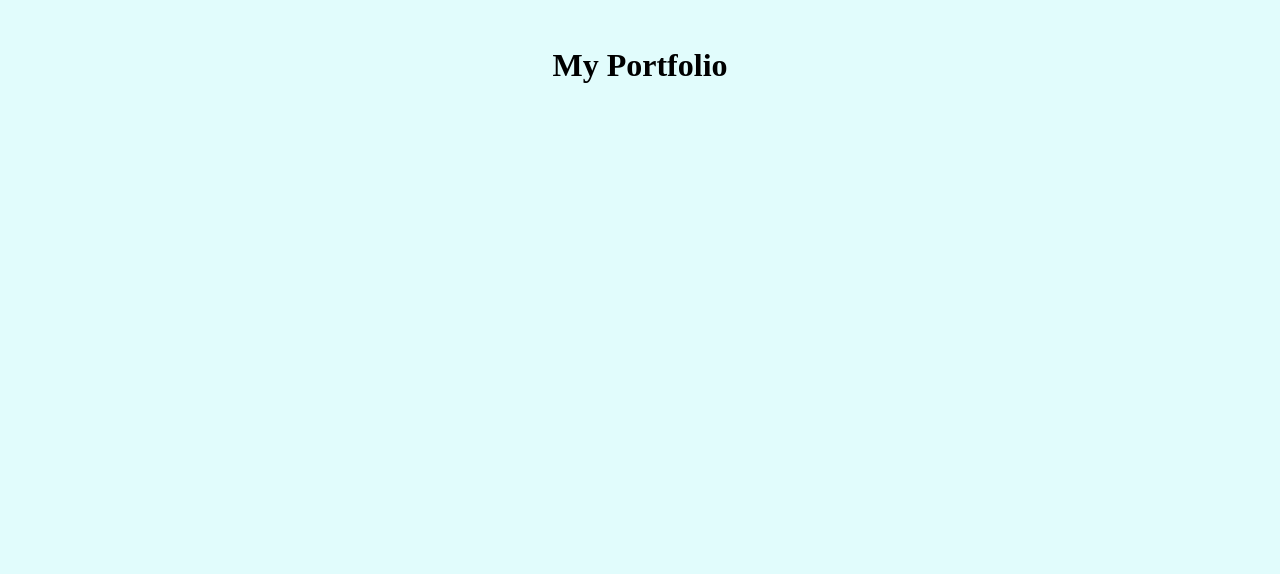
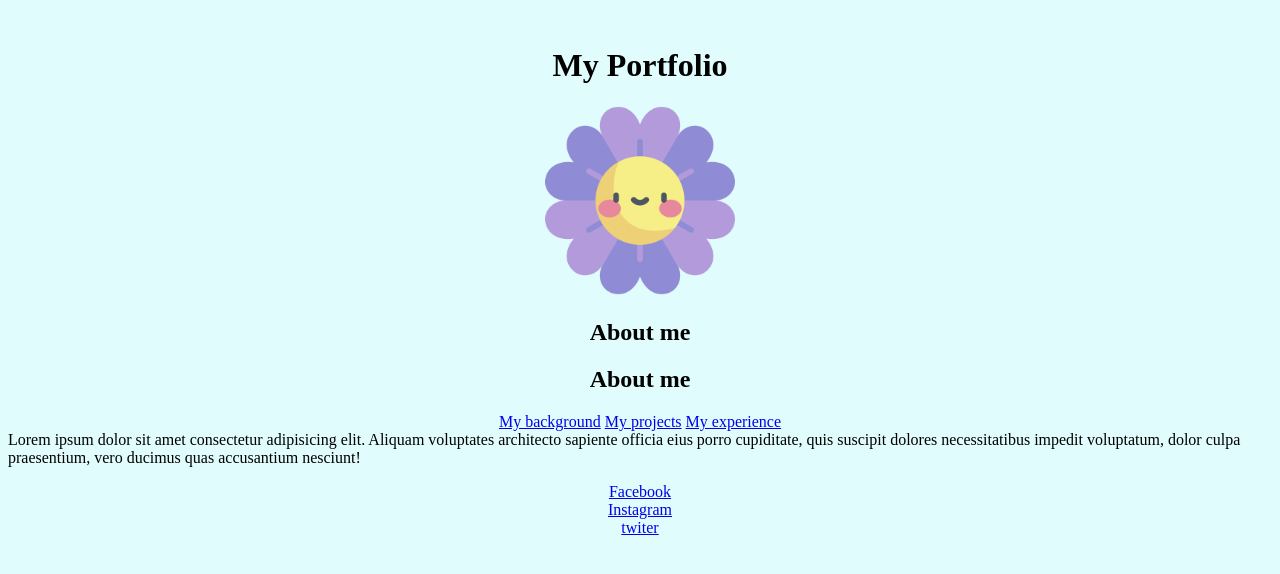
Before and after one commit to sofiagapr/sofiagapr.github.io, a plain HTML site: page index.html in a window 1280 px wide. Drawn offline with Linux system fonts and the light colour scheme.

Commit message:
Upload portfolio index document2

```diff
--- a/index.html
+++ b/index.html
@@ -9,5 +9,19 @@
 <body bgcolor="#E1FCFC">
     <br>
     <center> <h1> My Portfolio</h1></center>
+    <center><img src="imagenes/flor.png" width="15%"></center>
+    <center><h2>About me</h2></center>
+    <center><h2>About me</h2></center>
+    <center><a href="my_bacground.html" target="_BLANK">My background</a>
+    <a href="my_projects.html" target="_BLANK">My projects</a>
+    <a href="my_experience.html" target="_BLANK">My experience</a></center>
+
+    Lorem ipsum dolor sit amet consectetur adipisicing elit. Aliquam voluptates architecto sapiente officia eius porro cupiditate, quis suscipit dolores necessitatibus impedit voluptatum, dolor culpa praesentium, vero ducimus quas accusantium nesciunt!
+    <p><center><a href="https://es-la.facebook.com/" >Facebook</a></center>
+<center><a href="https://www.instagram.com/" >Instagram</a></center>
+<center><a href="https://twitter.com/i/flow/login?input_flow_data=%7B%22requested_variant%22%3A%22eyJsYW5nIjoiZXMifQ%3D%3D%22%7D" >twiter</a></center>
+</p>
 </body>
 </html>
+</body>
+</html>
```
Also changed, not shown: my_bacground.html (added, +13 -0 lines), my_experience.html (added, +12 -0 lines), my_projects.html (added, +12 -0 lines), imagenes/flor.png (added).
